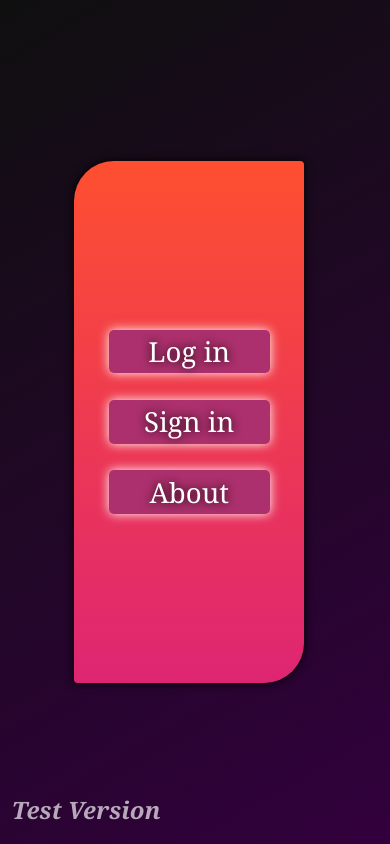
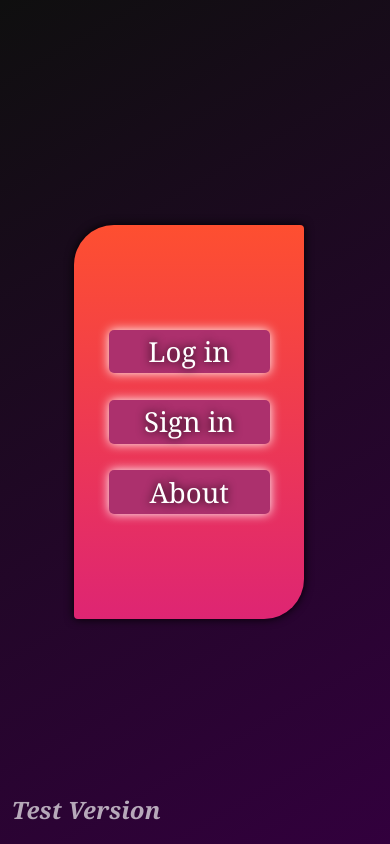
Before and after one commit to jesveldev/jesveldev.github.io, a PHP site: page / in a window 390 px wide. Run offline with PHP 8.4, Linux system fonts and the light colour scheme.

Commit message:
Add files via upload

```diff
--- a/style.css
+++ b/style.css
@@ -293,10 +293,15 @@ button{
 		justify-content: center;
 	}
 
-	#main-menu,#login-interface, #signup-interface{
+	#login-interface, #signup-interface{
+		width: 75vw;
+		height: 80vh;
+	}
+
+	#main-menu{
 		width: 55vw;
-		overflow:hidden;
 		align-items: center;
+		height: 45vh;
 	}
 
 	.main-menu-button{
@@ -315,6 +320,10 @@ button{
 
 	#test-version-container{
 		font-size: 1.3em;
+	}
+
+	.modal-window-paragraph{
+		font-size: 1.15em;
 	}
 }
 
```
